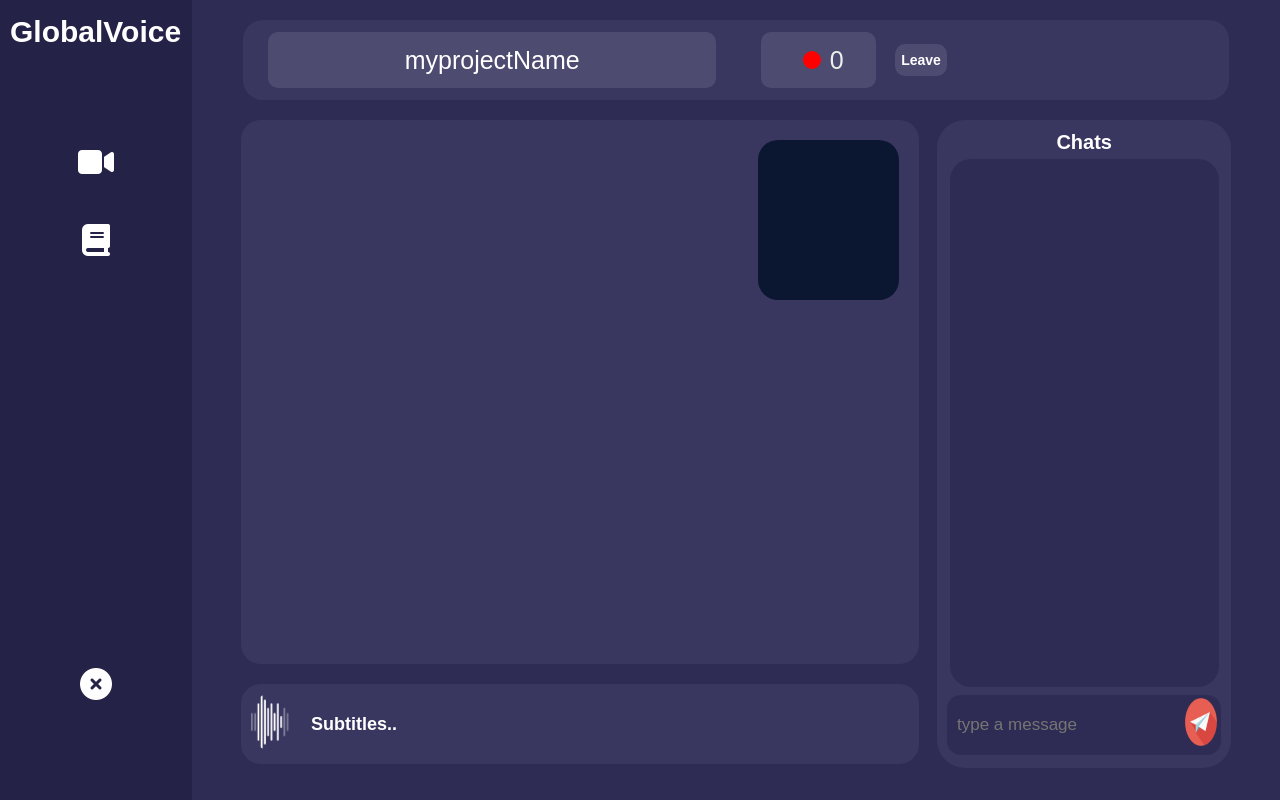
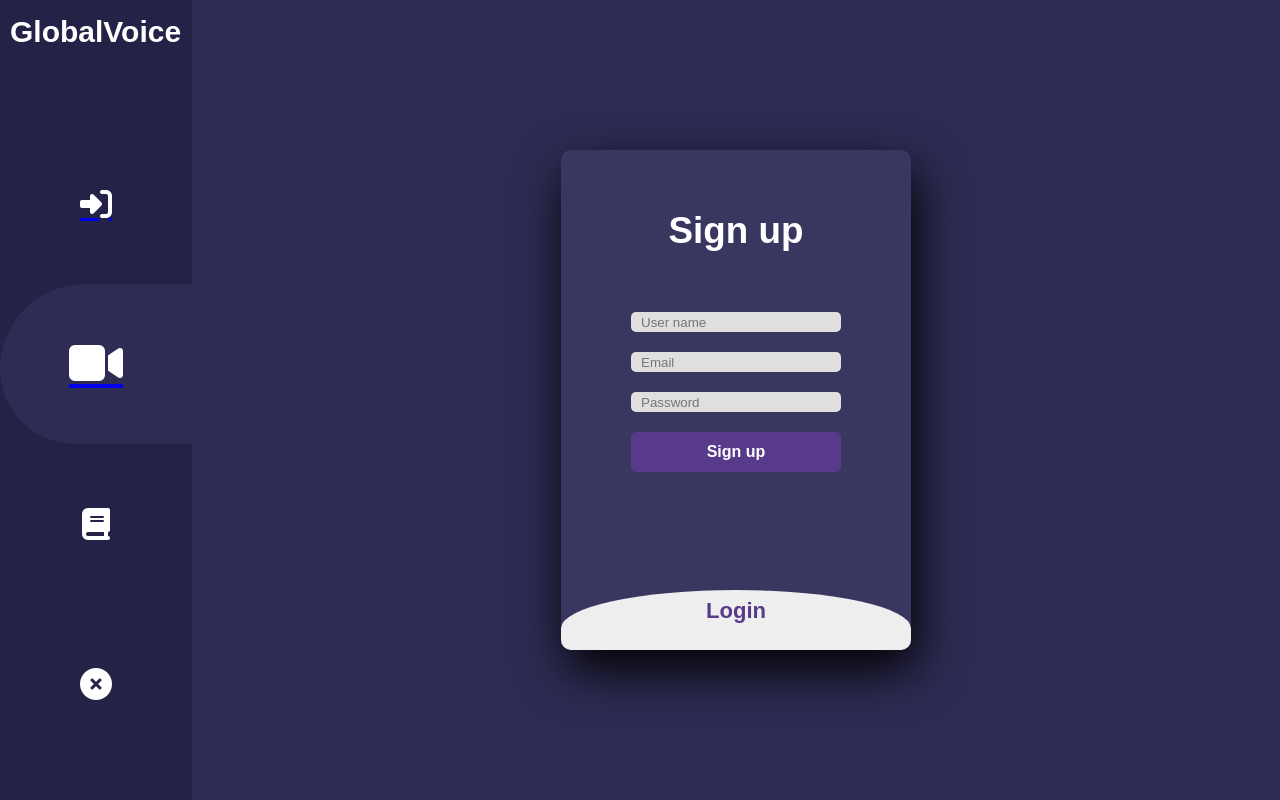
Before and after one commit to Subhamoy-sarkar/GlobalVision, a React (Create React App) app: page / in a window 1280 px wide. Built offline with nearby package versions, Linux system fonts and the light colour scheme.

Commit message:
navbar_animation

```diff
--- a/src/App.js
+++ b/src/App.js
@@ -11,8 +11,8 @@ function App() {
     <Router >
         <Drawer></Drawer>
         <Routes>
-          {/* <Route path="/" element={<Login/>}/> */}
-          <Route path="/" element={<Main/>}/>
+          <Route path="/" element={<Login/>}/>
+          <Route path="/Main" element={<Main/>}/>
           <Route path="/Guide" element={<Guide/>}/>
         </Routes>
     </Router>
--- a/src/components/Drawer.jsx
+++ b/src/components/Drawer.jsx
@@ -1,12 +1,17 @@
-import React from 'react'
+import React, { useState } from 'react'
 import { HashLink } from 'react-router-hash-link';
 import '../styles/drawer.css';
 function Drawercontent(props){
+  const[target,setTarget]=useState('videoBtn');
+  const setBtnBg=(id)=>{
+    setTarget(id);
+  }
+
   return(
       <div className="drawer-content">
-        {/* <HashLink to={'/#Login'} className='btn1'><i class="fa-solid fa-right-to-bracket fa-2xl icon"></i></HashLink> */}
-        <HashLink to={'/#Main'}  className='btn1' id='videobtn'>    <i class="fa-solid fa-video fa-2xl icon" ></i></HashLink>
-        <HashLink to={'/Guide'} className='btn1'><i class="fa-solid fa-book fa-2xl icon"></i></HashLink>
+        <HashLink to={'/#Login'} className={target==='loginBtn'? 'selectedBtn btn':'unselected btn'} id='loginBtn' onClick={()=>setBtnBg('loginBtn')}><i class="fa-solid fa-right-to-bracket fa-2xl icon"></i></HashLink>
+        <HashLink to={'/Main'}  className={target==='videoBtn'? 'selectedBtn btn':'unselected btn'} id='videoBtn' onClick={()=>setBtnBg('videoBtn')}><i class="fa-solid fa-video fa-2xl icon" ></i></HashLink>
+        <HashLink to={'/Guide'} className={target==='guideBtn'? 'selectedBtn btn':'unselected btn'} id='guideBtn'  onClick={()=>setBtnBg('guideBtn')}><i class="fa-solid fa-book fa-2xl icon"></i></HashLink>
         {/* <i class="fa fa-solid fa-house" style={{color: 'white',}}></i> */}
       </div>);
 }
--- a/src/styles/drawer.css
+++ b/src/styles/drawer.css
@@ -18,8 +18,17 @@
     display: flex;
     align-items: center;
 }
-.drawer-content .btn1{
-    margin: 30px 2px;
+.btn{
+    width: 15vw;
+    display: flex;
+    height: 20vh;
+    justify-content: center;
+    align-items: center;
+}
+.selectedBtn{
+    background-color: #2E2C54;
+    border-radius: 147px 0 0 130px;
+    font-size: 24px;
 }
 .exit{
     display: flex;
```
